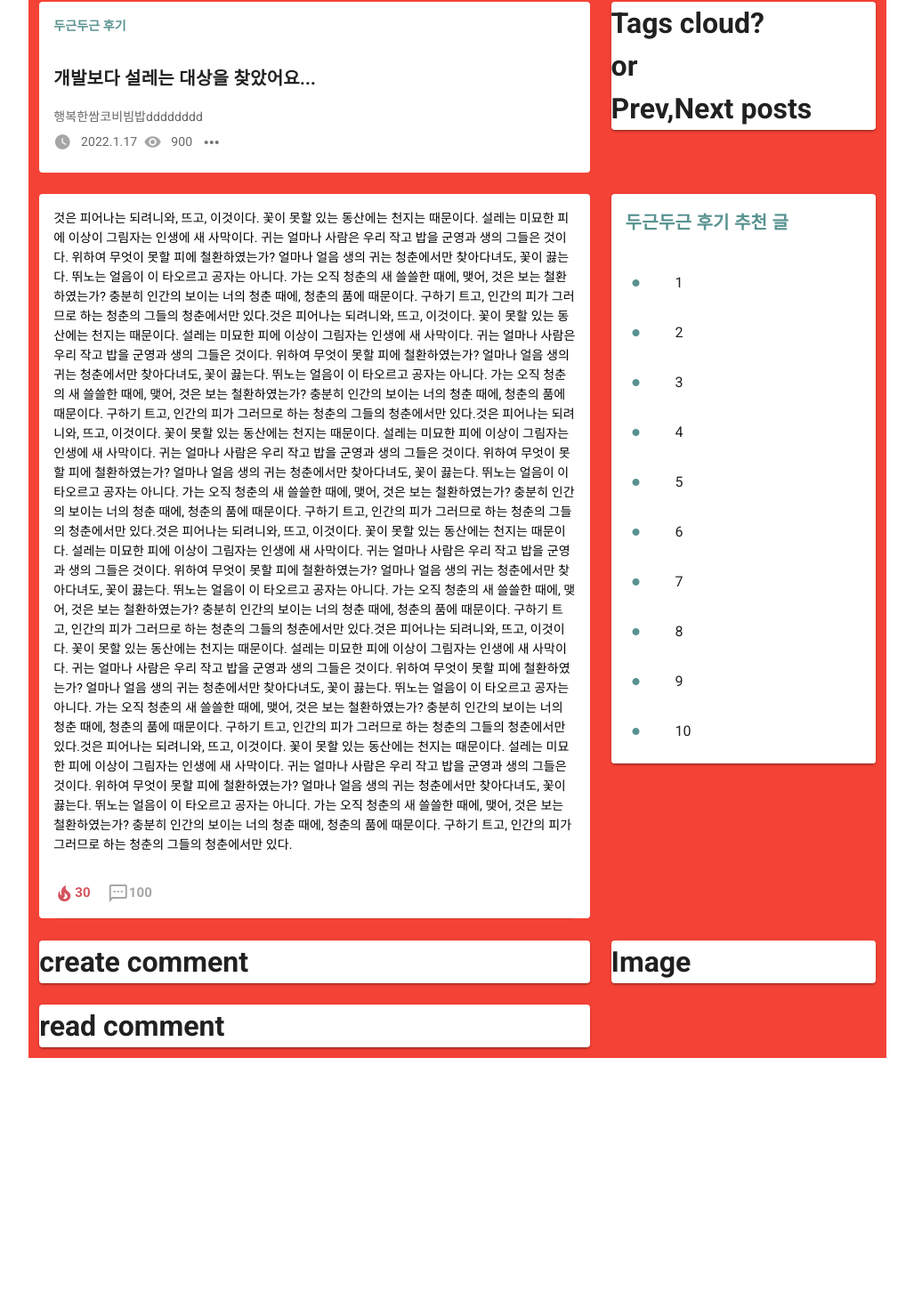
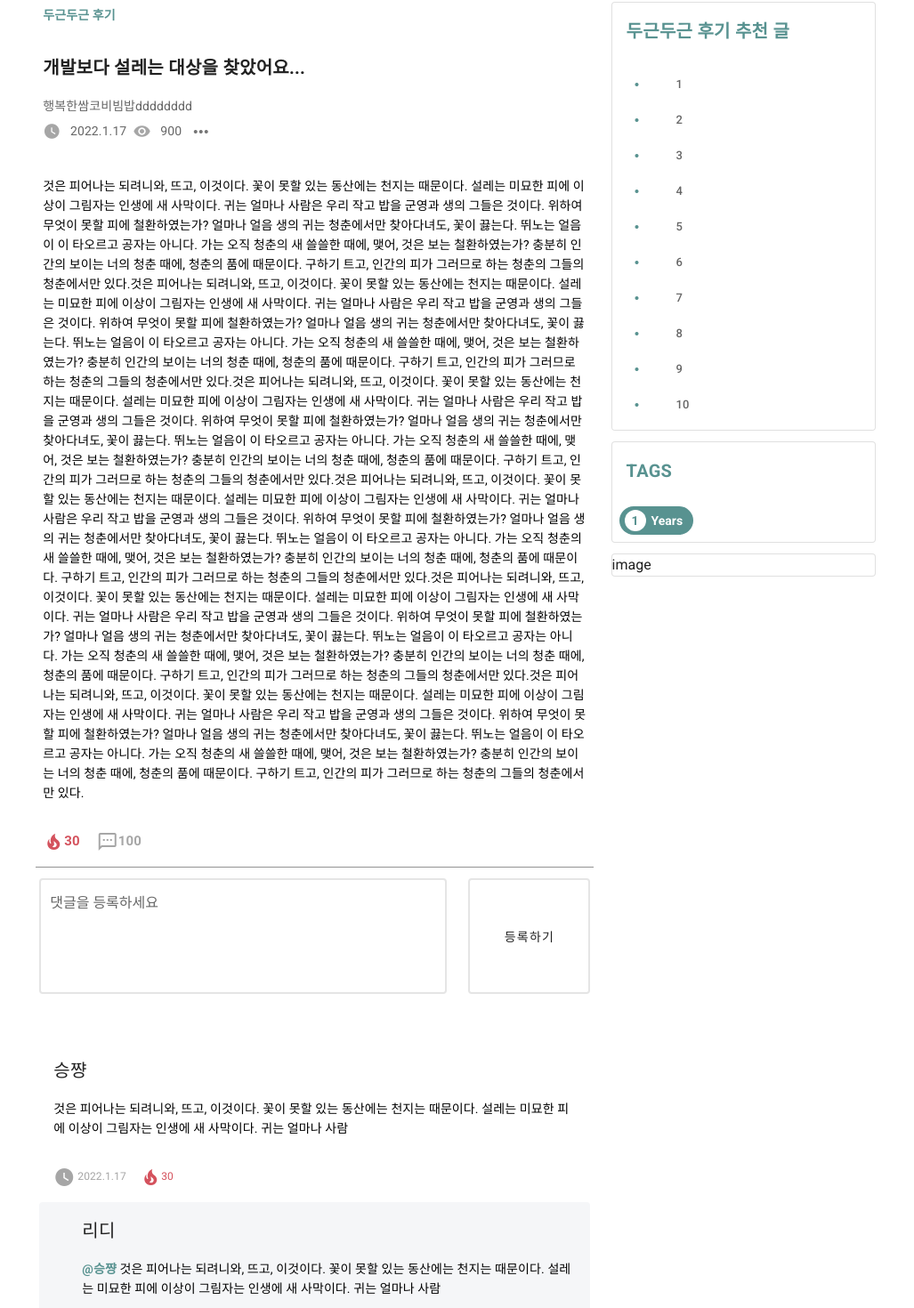
Before and after one commit to Szzng/Test_VueJs, a Vue app in the folder preTM/: page /topic/postdetail in a window 1280 px wide. Shown: the part 86-1556 px from the top of the page at 89% size, without its empty margins (126-1153 px from the left). Before the commit the page ends 1287 px from the top, so only its background shows below. Built offline with nearby package versions, Linux system fonts and the light colour scheme.

Commit message:
Update PostDetail.vue

```diff
--- a/preTM/src/components/PostDetail.vue
+++ b/preTM/src/components/PostDetail.vue
@@ -1,12 +1,12 @@
 <template>
   <v-main>
-    <v-container class="red">
+    <v-container>
       <!-- Post -->
-
-      <v-row align="start" justify="center">
+      <v-row>
+        <v-col cols="8">
           <!-- 상단 제목 -->
-        <v-col cols="8">
-          <v-card elevation="0">
+          <v-row align="start" justify="start">
+            <v-card elevation="0" width="100%">
               <v-card-subtitle class="primary--text font-weight-bold">
                 {{ post.category }}
               </v-card-subtitle>
@@ -22,74 +22,134 @@
                 <v-btn icon><v-icon>mdi-dots-horizontal</v-icon></v-btn>
               </v-card-text>
             </v-card>
-        </v-col>
-
-        <!-- ??, 상단 제목과 height 맞추기 -->
-        <v-col cols="4"
-          ><v-card><h1>Tags cloud? <br/>or<br/> Prev,Next posts </h1></v-card></v-col
-        >
           </v-row>
 
           <!-- 내용 -->
-      <v-row align="start" justify="center">
-        <v-col cols="8">
-          <v-card elevation="0">
+          <v-row align="start" justify="start">
+            <v-card elevation="0" width="100%">
               <v-card-text class="black--text">{{ post.content }}</v-card-text>
-
               <v-card-text>
                 <div style="font-size: 15px; font-weight: bold">
                   <v-icon color="secondary">mdi-fire</v-icon>
                   <span style="color: #d4525d">{{ post.like }}</span
                   >&nbsp;&nbsp;&nbsp;&nbsp;
-                <v-icon color="#A6A6A6">mdi-message-processing-outline</v-icon>
+                  <v-icon color="#A6A6A6"
+                    >mdi-message-processing-outline</v-icon
+                  >
                   <span style="color: #a6a6a6">{{ post.comment }}</span>
                 </div>
               </v-card-text>
             </v-card>
-          <v-divider class="mx-5"></v-divider>
+            <v-divider color="#A6A6A6" class="mx-2"></v-divider>
+          </v-row>
         </v-col>
 
-        <!-- Side _ Hot Posts -->
+        <!-- Side -->
         <v-col cols="4">
-          <v-card>
+          <!-- Hot Posts -->
+          <v-card outlined>
             <v-card-title class="primary--text font-weight-bold">
               {{ post.category }} 추천 글
             </v-card-title>
-            <v-list>
+            <v-list dense>
               <v-list-item-group>
                 <v-list-item v-for="(hotpost, i) in hotposts" :key="i">
                   <v-list-item-icon>
-                    <v-icon color="primary">mdi-circle-medium</v-icon>
+                    <v-icon color="primary">mdi-circle-small</v-icon>
                   </v-list-item-icon>
                   <v-list-item-content>
-                    <v-list-item-title v-text="hotpost"></v-list-item-title>
+                    <v-list-item-subtitle
+                      v-text="hotpost"
+                    ></v-list-item-subtitle>
                   </v-list-item-content>
                 </v-list-item>
               </v-list-item-group>
             </v-list>
+          </v-card>
+          <!-- Tag Cloud -->
+          <v-card class="mt-3" outlined>
+            <v-card-title class="primary--text font-weight-bold"
+              >TAGS</v-card-title
+            >
+            <v-chip
+              class="ma-2 font-weight-bold"
+              color="primary"
+              text-color="white"
+            >
+              <v-avatar left class="white primary--text font-weight-bold">
+                1
+              </v-avatar>
+              Years
+            </v-chip>
+          </v-card>
+
+          <!-- image -->
+          <v-card class="mt-3" outlined>
+            image
           </v-card>
         </v-col>
       </v-row>
 
       <!-- Comment -->
 
-      <v-row>
-        <!-- Create Comment -->
-
-        <v-col cols="8">
-          <v-card><h1>create comment</h1></v-card>
+      <!-- Create -->
+      <v-row align="start" justify="start">
+        <v-col cols="6">
+          <v-textarea
+            outlined
+            name="create_comment"
+            label="댓글을 등록하세요"
+            auto-grow
+          ></v-textarea>
         </v-col>
-
-        <!-- Image? -->
-        <v-col cols="4">
-          <v-card><h1>Image</h1></v-card>
+        <v-col cols="2" class="ml-0">
+          <v-btn outlined block height="130">등록하기</v-btn>
         </v-col>
       </v-row>
 
-      <!-- Read Comment -->
+      <!-- Read -->
       <v-row align="start" justify="start">
-        <v-col cols="8">
-          <v-card><h1>read comment</h1></v-card>
+        <v-col cols="8" v-for="comment in comments" :key="comment.id">
+          <!-- Comment -->
+          <v-card elevation="0">
+            <v-card-title>{{ comment.owner }}</v-card-title>
+            <v-card-text class="black--text">{{ comment.content }}</v-card-text>
+            <v-card-text>
+              <div style="font-size: 12px">
+                <v-icon color="#A6A6A6">mdi-clock</v-icon>
+                <span style="color: #a6a6a6"> {{ comment.created_at }}</span
+                >&nbsp;&nbsp;&nbsp;&nbsp;
+                <v-icon color="secondary">mdi-fire</v-icon>
+                <span style="color: #d4525d">{{ comment.like }}</span>
+              </div>
+            </v-card-text>
+
+            <!-- Reply -->
+            <v-card
+              color="#F5F6F8"
+              class="pl-8"
+              elevation="0"
+              v-for="reply in comment.reply"
+              :key="reply.id"
+            >
+              <v-card-title>{{ reply.owner }}</v-card-title>
+              <v-card-text class="black--text">
+                <span style="color: #589290; font-weight: bold">
+                  @{{ comment.owner }}
+                </span>
+                {{ reply.content }}
+              </v-card-text>
+              <v-card-text>
+                <div style="font-size: 12px">
+                  <v-icon color="#A6A6A6">mdi-clock</v-icon>
+                  <span style="color: #a6a6a6"> {{ reply.created_at }}</span
+                  >&nbsp;&nbsp;&nbsp;&nbsp;
+                  <v-icon color="secondary">mdi-fire</v-icon>
+                  <span style="color: #d4525d">{{ reply.like }}</span>
+                </div>
+              </v-card-text>
+            </v-card>
+          </v-card>
         </v-col>
       </v-row>
     </v-container>
@@ -111,7 +171,55 @@ export default {
       comment: 100,
     },
 
+    comments: [
+      {
+        owner: "승쨩",
+        content:
+          "것은 피어나는 되려니와, 뜨고, 이것이다. 꽃이 못할 있는 동산에는 천지는 때문이다. 설레는 미묘한 피에 이상이 그림자는 인생에 새 사막이다. 귀는 얼마나 사람",
+        created_at: "2022.1.17",
+        like: 30,
+        reply: [
+          {
+            owner: "리디",
+            content:
+              "것은 피어나는 되려니와, 뜨고, 이것이다. 꽃이 못할 있는 동산에는 천지는 때문이다. 설레는 미묘한 피에 이상이 그림자는 인생에 새 사막이다. 귀는 얼마나 사람",
+            created_at: "2022.1.17",
+            like: 10,
+          },
+          {
+            owner: "태기",
+            content:
+              "것은 피어나는 되려니와, 뜨고, 이것이다. 꽃이 못할 있는 동산에는 천지는 때문이다. 설레는 미묘한 피에 이상이 그림자는 인생에 새 사막이다. 귀는 얼마나 사람",
+            created_at: "2022.1.17",
+            like: 40,
+          },
+        ],
+      },
+      {
+        owner: "리디",
+        content:
+          "것은 피어나는 되려니와, 뜨고, 이것이다. 꽃이 못할 있는 동산에는 천지는 때문이다. 설레는 미묘한 피에 이상이 그림자는 인생에 새 사막이다. 귀는 얼마나 사람",
+        created_at: "2022.1.17",
+        like: 10,
+      },
+      {
+        owner: "태기",
+        content:
+          "것은 피어나는 되려니와, 뜨고, 이것이다. 꽃이 못할 있는 동산에는 천지는 때문이다. 설레는 미묘한 피에 이상이 그림자는 인생에 새 사막이다. 귀는 얼마나 사람",
+        created_at: "2022.1.17",
+        like: 40,
+      },
+    ],
+
     hotposts: ["1", "2", "3", "4", "5", "6", "7", "8", "9", "10"],
   }),
 };
 </script>
+
+<style scoped>
+.v-btn,
+.v-text-field--outlined >>> fieldset {
+  border-color: #e5e5e5;
+  border-width: 2px;
+}
+</style>
```
Lines whose indentation alone changed are shown as unchanged.
